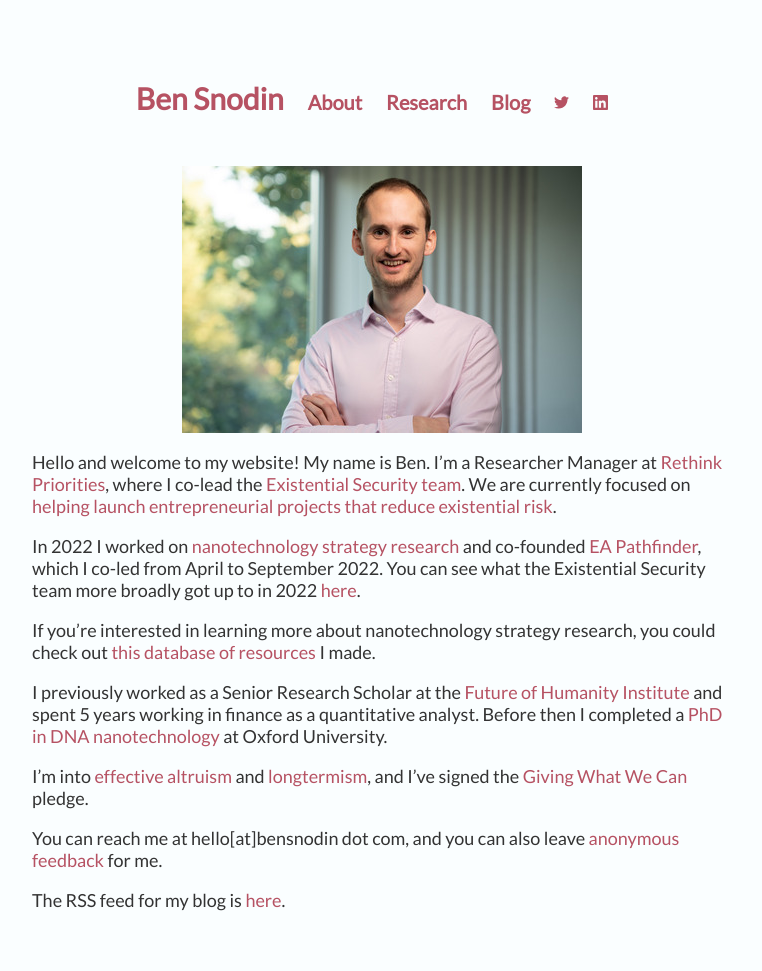
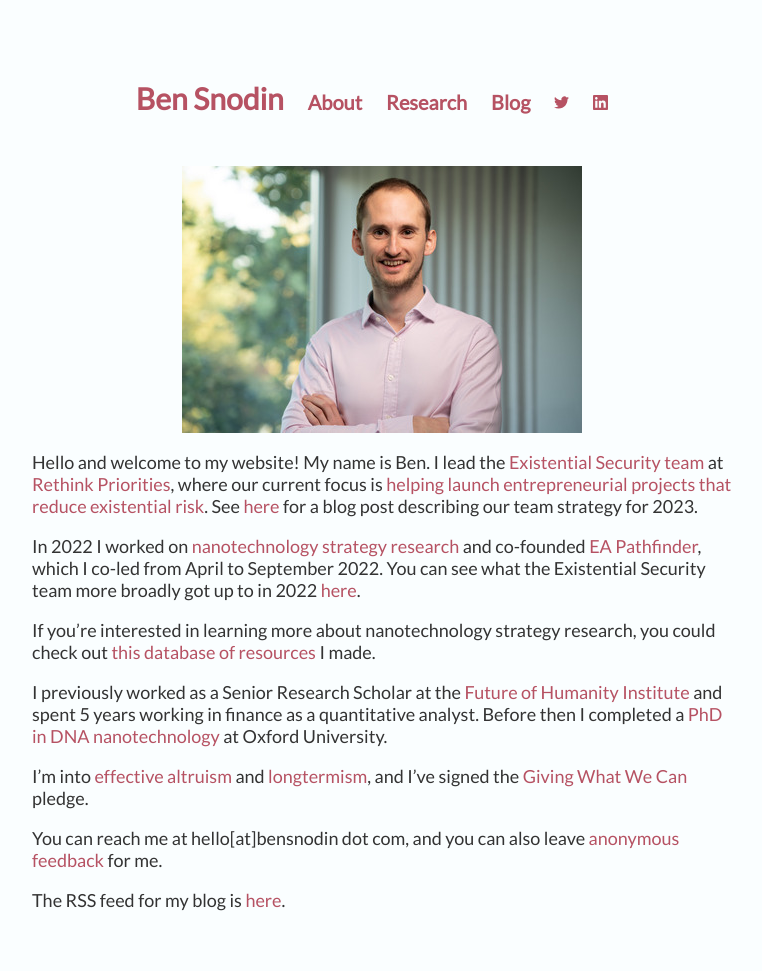
Before and after one commit to bsnodin/bsnodin.github.io, a Jekyll site: the page built from index.md, in a window 1280 px wide. Shown: the whole page, without its empty margins (258-1020 px from the left). Built offline with Jekyll 4.4.1, drawn with Linux system fonts in a browser that asks for light colours.

Commit message:
slightly updated main page

```diff
--- a/index.md
+++ b/index.md
@@ -5,9 +5,9 @@
 
 <center><img src="{{ site.baseurl }}/assets/me400x.jpg" alt="me" width="400" id="photo"></center>
 
-Hello and welcome to my website! My name is Ben. I'm a Researcher Manager at [Rethink Priorities](https://rethinkpriorities.org/), where I co-lead the [Existential Security team](https://rethinkpriorities.org/team). We are currently focused on [helping launch entrepreneurial projects that reduce existential risk](https://forum.effectivealtruism.org/posts/jYSEjBsWbjNqioRZJ/the-rethink-priorities-existential-security-team-s-strategy).
+Hello and welcome to my website! My name is Ben. I lead the [Existential Security team](https://rethinkpriorities.org/team) at [Rethink Priorities](https://rethinkpriorities.org/), where our current focus is [helping launch entrepreneurial projects that reduce existential risk](https://rethinkpriorities.org/xst-incubation). See [here](https://forum.effectivealtruism.org/posts/jYSEjBsWbjNqioRZJ/the-rethink-priorities-existential-security-team-s-strategy) for a blog post describing our team strategy for 2023.
 
-In 2022 I worked on [nanotechnology strategy research](research_articles/thoughts_on_nanotechnology/) and co-founded [EA Pathfinder](https://www.eapathfinder.org/), which I co-led from April to September 2022. You can see what the Existential Security team more broadly got up to in 2022 [here](https://forum.effectivealtruism.org/posts/C26RHHYXzT6P6A4ht/what-rethink-priorities-general-longtermism-team-did-in-2022).
+In 2022 I worked on [nanotechnology strategy research](research_articles/thoughts_on_nanotechnology/) and co-founded [EA Pathfinder](https://www.successif.org/), which I co-led from April to September 2022. You can see what the Existential Security team more broadly got up to in 2022 [here](https://forum.effectivealtruism.org/posts/C26RHHYXzT6P6A4ht/what-rethink-priorities-general-longtermism-team-did-in-2022).
 
 If you're interested in learning more about nanotechnology strategy research, you could check out [this database of resources](https://www.bensnodin.com/research_articles/nanotech_resources_database/) I made.
 
```
